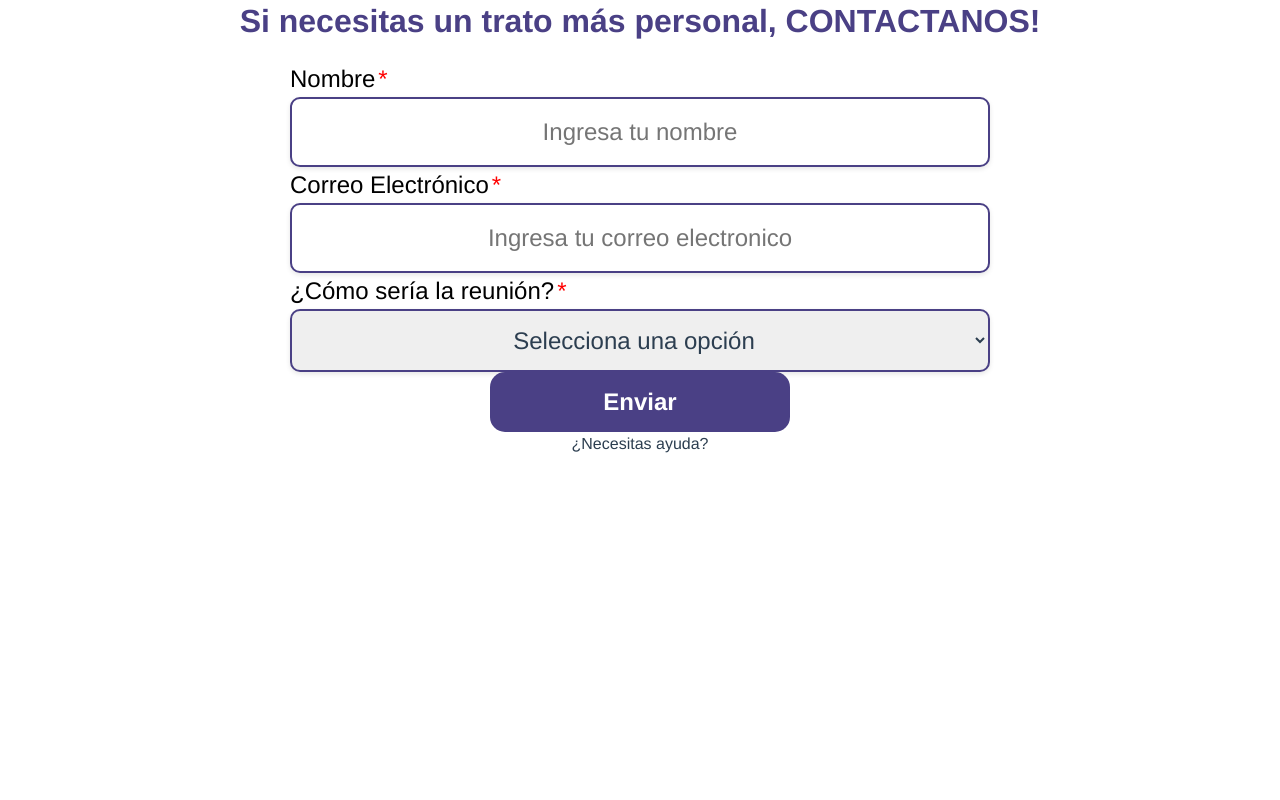
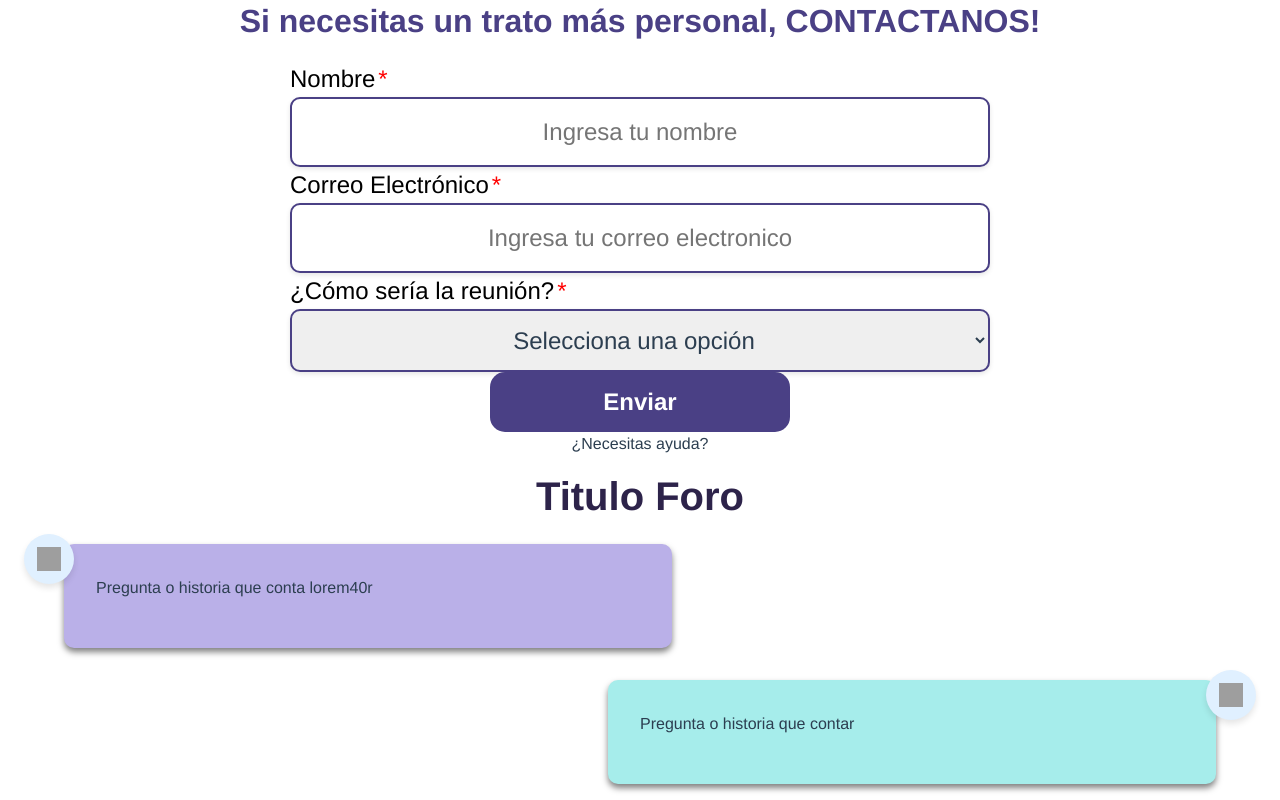
Before and after one commit to AdrianValenciaVillanueva/chava-es-gay, a Vue app: page / in a window 1280 px wide. Shown: the part 404-1204 px from the top of the page. Before the commit the page ends 876 px from the top, so only its background shows below. Built offline with nearby package versions, Linux system fonts and the light colour scheme; grey boxes are pictures that could not be loaded.

Commit message:
foros chat

```diff
--- a/src/views/App.vue
+++ b/src/views/App.vue
@@ -6,6 +6,7 @@
     </div>
     <SeccionContacto/>
     <AyudaBar/>
+    <ForosChat></ForosChat>
 </template>
 
 <script>
@@ -13,7 +14,7 @@ import NavBar from './components/NavBar.vue';
 import AyudaBar from './components/Ayuda.vue';
 import BannerAyuda from './components/BannerAyuda.vue';
 import SeccionContacto from './components/SeccionContacto.vue';
-
+import ForosChat from './components/ForosChat.vue'
 
 export default {
   name: 'App',
@@ -23,6 +24,7 @@ export default {
     BannerAyuda,
     SeccionContacto,
     AyudaBar,
+    ForosChat,
   }
 }
 </script>
--- /dev/null
+++ b/src/views/components/ForosChat.vue
@@ -0,0 +1,121 @@
+<template>
+    <div class="Titulo"><h1>Titulo Foro</h1></div>
+
+    <div class="Foro">
+
+        <div class="PreguntaCaja">
+            <div class="Icono">
+                <img src="ruta-del-icono.svg" alt="icono de apoyo emocional" />
+            </div>
+            <div class="CajaTexto">
+                <p>Pregunta o historia que conta lorem40r</p>
+            </div>
+        </div>
+
+        <div class="PreguntaUsuario">
+            <div class="CajaTexto">
+                <p>Pregunta o historia que contar</p>
+            </div>
+            <div class="Icono IconoDerecha">
+                <img src="ruta-del-icono.svg" alt="icono de apoyo emocional" />
+            </div>
+        </div>
+
+    </div>
+</template>
+
+<script>
+export default {
+    name: 'ForoApoyoEmocional',
+};
+</script>
+
+<style scoped>
+
+
+.Titulo h1 {
+    font-size: 2.5rem;
+    color: #2d234a; /* Color similar al del título en la imagen */
+    text-align: center;
+    font-weight: bold;
+    margin-top: 1rem;
+}
+
+.Foro {
+    margin: auto;
+    width: 100%;
+    max-width: 1920px;
+    padding: 0 2rem;
+    display: flex;
+    align-items: flex-start;
+    flex-direction: column;
+}
+
+
+/* =================================== TEXTO DE PERSONAS =========================================== */
+.PreguntaCaja {
+    position: relative;
+    display: flex;
+    align-items: center;
+    background-color: #bab0e8;
+    border-radius: 10px;
+    padding: 1rem;
+    max-width: 800px;
+    width: 50%;
+    margin: 1rem 0;
+    margin-left: 2rem;
+    box-shadow: 0px 4px 6px rgba(0, 0, 0, .5);
+}
+
+/* =================================== TEXTO DEL USUARIO =========================================== */
+.PreguntaUsuario {
+    position: relative;
+    display: flex;
+    align-items: center;
+    background-color: #a6edeb; /* Color de fondo de la caja */
+    border-radius: 10px;
+    padding: 1rem;
+    max-width: 800px;
+    width: 50%;
+    margin: 1rem 0;
+    margin-right: 2rem; /* Alinea la caja a la derecha */
+    align-self: flex-end; /* Coloca la caja en el extremo derecho del contenedor */
+    box-shadow: 0px 4px 6px rgba(0, 0, 0, .5);
+}
+
+.Icono {
+    position: absolute;
+    top: -10px;
+    background-color: #e0f0ff;
+    border-radius: 50%;
+    width: 50px;
+    height: 50px;
+    display: flex;
+    align-items: center;
+    justify-content: center;
+    box-shadow: 0px 4px 6px rgba(0, 0, 0, 0.1);
+}
+
+.Icono img {
+    width: 24px;
+    height: 24px;
+}
+
+/* Posicion del icono en la izquierda para un wey ajeno */
+.PreguntaCaja .Icono {
+    left: -40px;
+}
+
+/* Posicion del icono en la derecha parael  user */
+.IconoDerecha {
+    right: -40px;
+}
+
+.CajaTexto {
+    text-align: justify;
+    padding: 1rem;
+    font-size: 1rem;
+    color: #000;
+    text-align: left;
+}
+</style>
```
